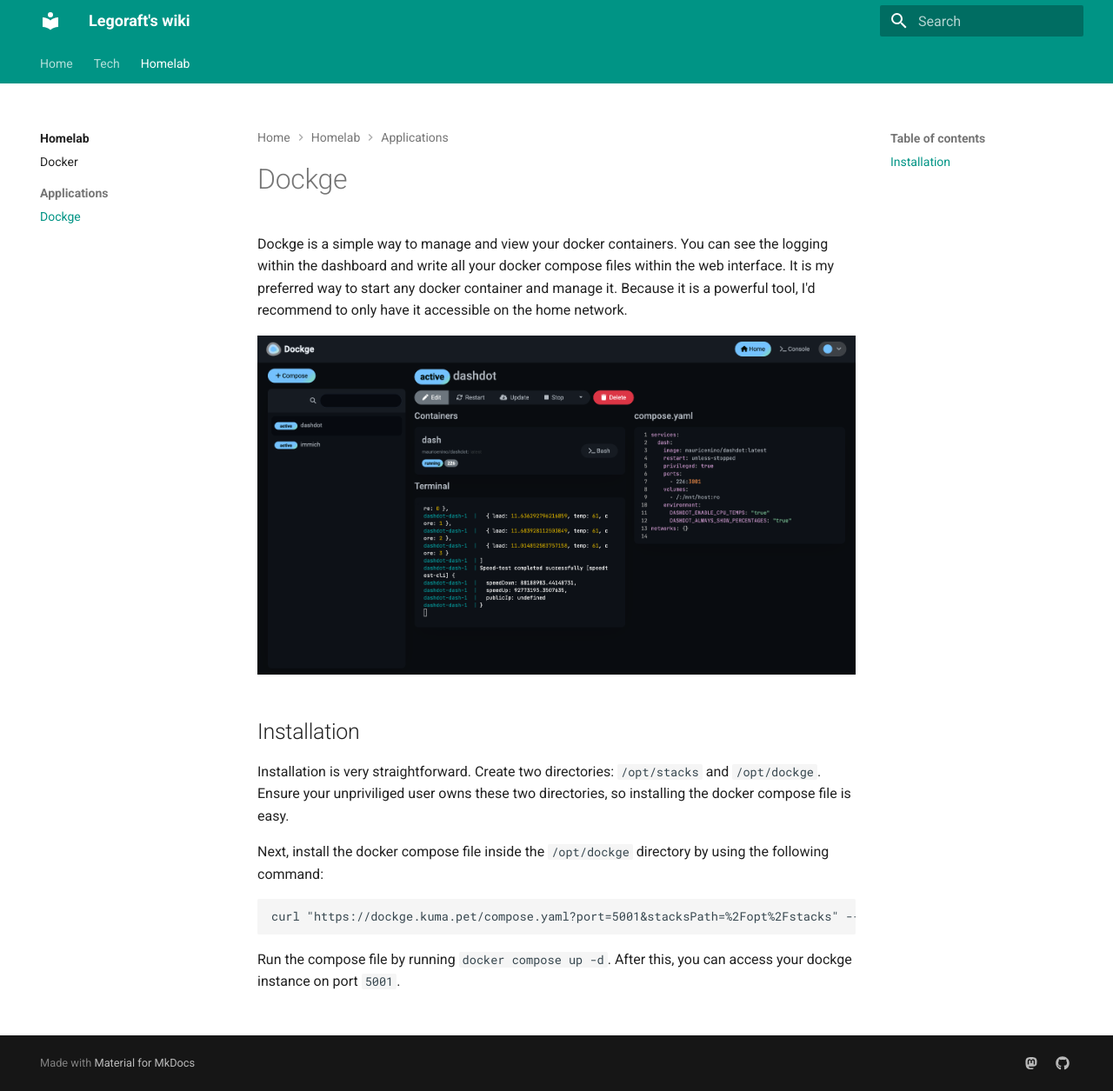
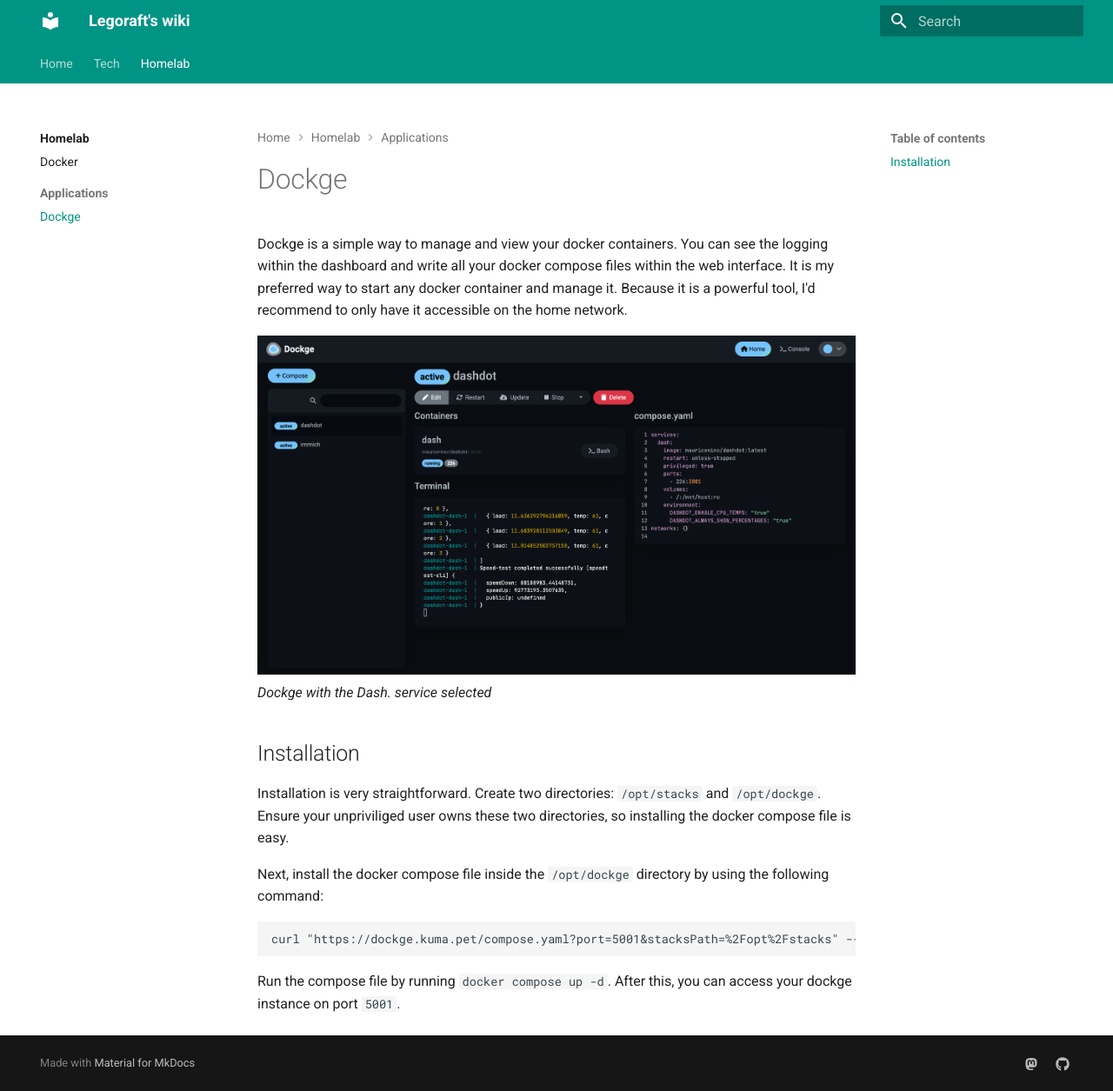
Before and after one commit to legoraft/wiki, an MkDocs documentation site: the page built from docs/homelab/dockge.md, in a window 1280 px wide and 1255 px high. Shown: the whole window at 87% size. Built offline with MkDocs 1.6.1 and Material for MkDocs 9.7.7, drawn with Linux system fonts in a browser that asks for light colours.

Commit message:
Added caption to image

```diff
--- a/docs/homelab/dockge.md
+++ b/docs/homelab/dockge.md
@@ -3,6 +3,7 @@
 Dockge is a simple way to manage and view your docker containers. You can see the logging within the dashboard and write all your docker compose files within the web interface. It is my preferred way to start any docker container and manage it. Because it is a powerful tool, I'd recommend to only have it accessible on the home network.
 
 ![Dockge screenshot](../../assets/dockge-screenshot.png)
+_Dockge with the Dash. service selected_
 
 ## Installation
 
```
